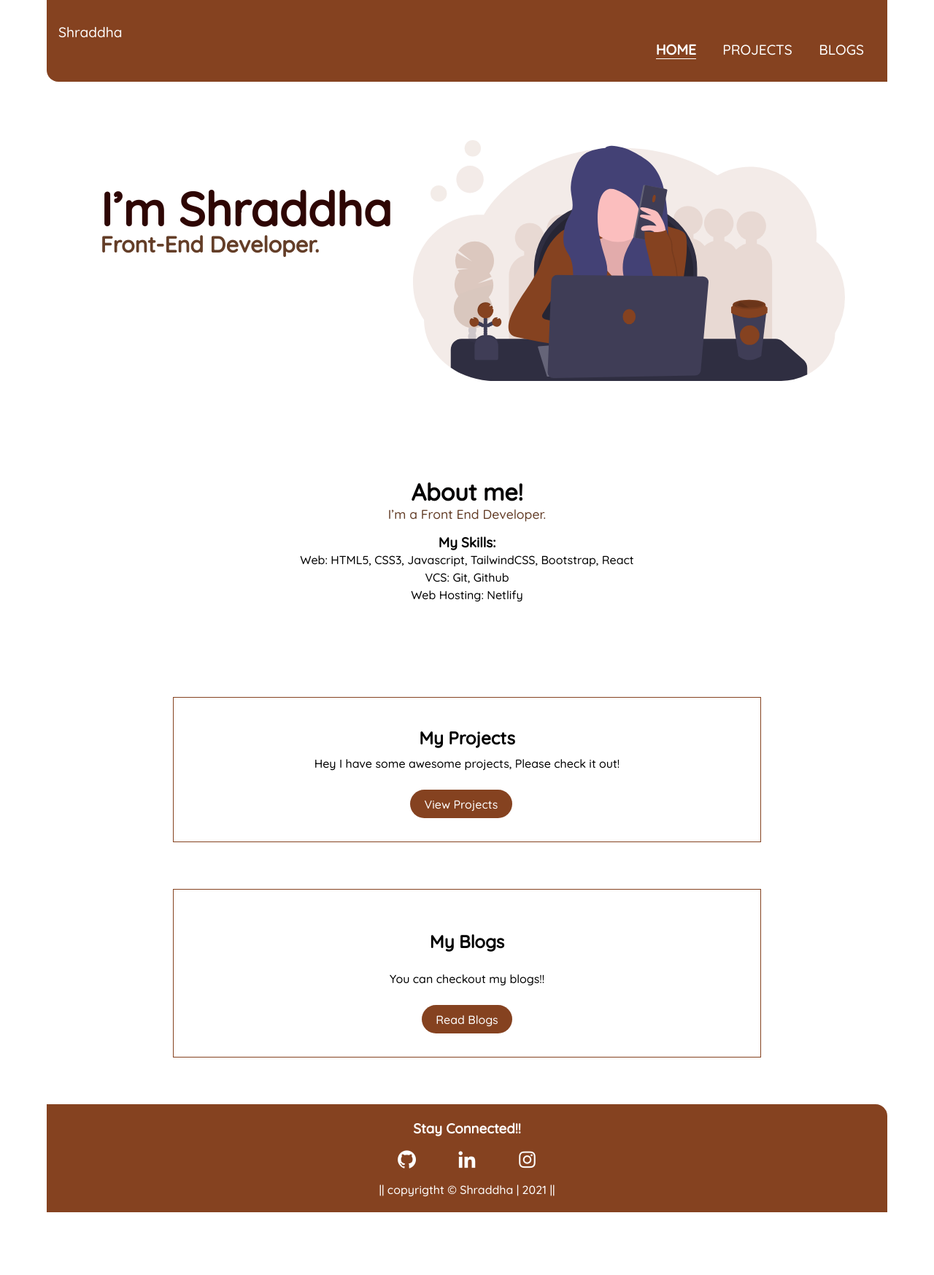
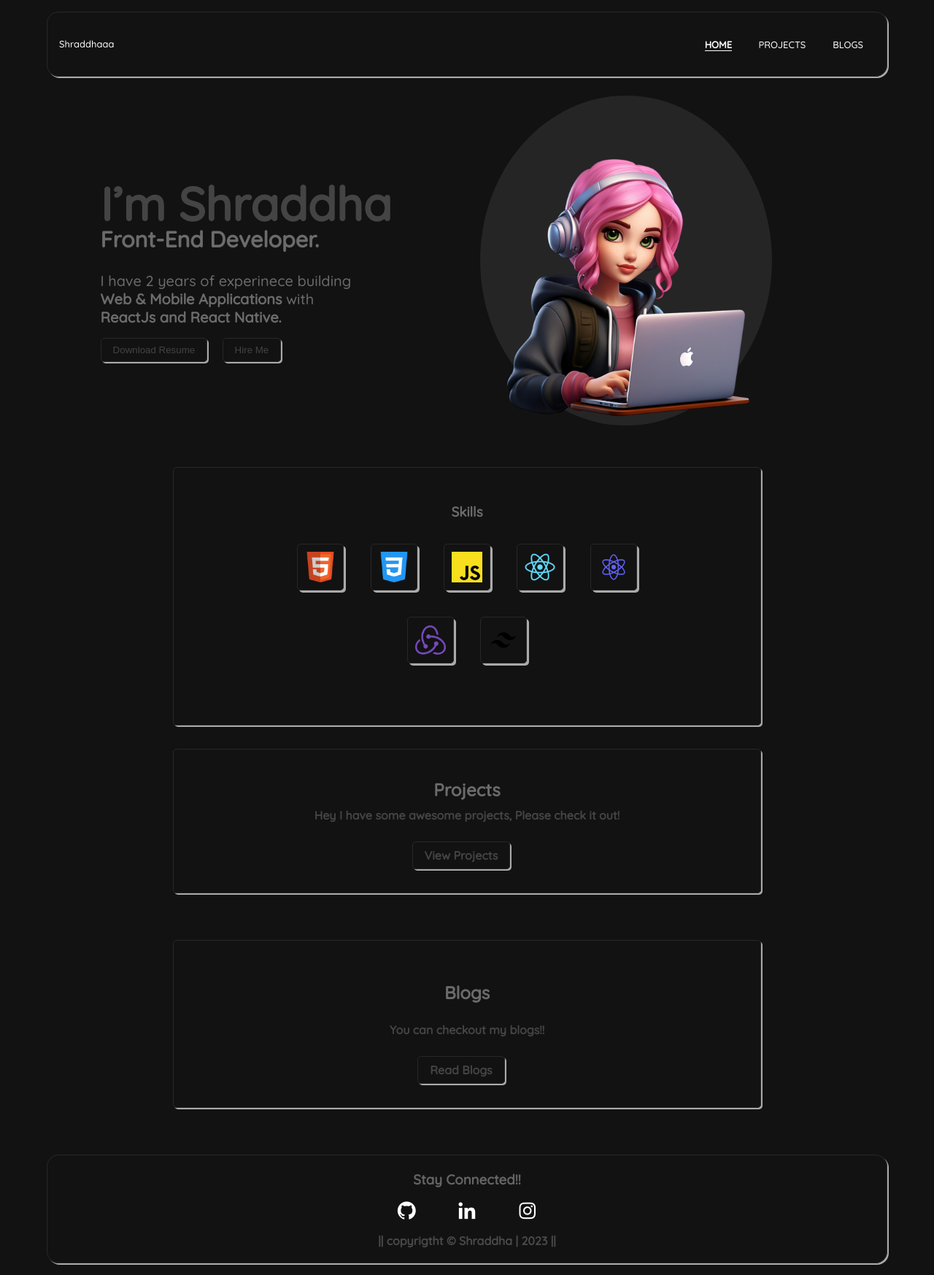
Before and after one commit to shraddha15-creator/shraddhaMuley-site, a plain HTML site: page index.html in a window 1280 px wide. Shown: the whole page at 73% size. Before the commit the page ends 1661 px from the top, so only its background shows below. Drawn offline with nearby package versions, Linux system fonts and the light colour scheme.

Commit message:
revamped with new UI

```diff
--- a/index.html
+++ b/index.html
@@ -7,6 +7,7 @@
     <title>Home | Shraddha's Portfolio</title>
     <link rel="stylesheet" href="./styles/styles.css">
     <link rel="stylesheet" href="./styles/web.css">
+    <link rel="stylesheet" href="./styles/stepper.css">
     <link rel="projects" href="./project.html">
     <link rel="blogs" href="./blogs.html">
     <link rel=" icon" href="./images/favicon.ico" type="image/x-icon">
@@ -15,7 +16,7 @@
 </head>
 <body>
     <nav class="navbar">
-        <div><a class="brand-name" href="/">Shraddha</a></div>
+        <div><a class="brand-name" href="/">Shraddhaaa</a></div>
         <ul class="list-unordered">
             <li><a class="links active" href="/">HOME</a></li>
             <li><a class="links" href="./project.html">PROJECTS</a>
@@ -33,37 +34,53 @@
                 <h1>I’m Shraddha</h1>
                 <p> <strong>Front-End Developer. </strong>
                 </p>
+                <p class="text-small">I have 2 years of experinece building <strong>Web & Mobile Applications</strong> with <strong>ReactJs and React Native<strong>.</p>
+                <div>
+                    <button class="btn-download-resume" id="downloadButton">Download Resume</button>
+                    <button class="btn-hire-me" id="openGmailButton">Hire Me</button>
+                </div>
             </div>
-            <div class="model-sm">
-                <img src="./images/hero.svg" alt="home-banner">
+            <div class="hero-img-bg">
+                <div class="model-sm">
+                    <img src="./images/hero-image.png" alt="home-banner">
+                </div>
             </div>
         </header>
         <section class="about-me">
 
             <div class="about-me-text">
-                <h1>About me!</h1>
-                <p>I’m a Front End Developer.
+                <!-- <h1>About me!</h1>
+                <p>I’m a Front End Developer.  -->
 
 
-                <h3>My Skills:</h3>
-                <ul>
-                    <li>Web: HTML5, CSS3, Javascript, TailwindCSS, Bootstrap, React</li>
+                <h3>Skills</h3>
+                <div class="skills-container">
+                    <img src="./images/html.png" alt="html" class="skill-icon">
+                    <img src="./images/css.png" alt="html" class="skill-icon">
+                    <img src="./images/javascript.png" alt="html" class="skill-icon">
+                    <img src="./images/react.png" alt="html" class="skill-icon">
+                    <img src="./images/react-native.png" alt="html" class="skill-icon">
+                    <img src="./images/redux.png" alt="html" class="skill-icon">
+                    <img src="./images/tailwind-css.png" alt="html" class="skill-icon">
+                </div>
+                <!-- <ul>
+                    <li>Web: HTML5, CSS3, Javascript, React JS, React Native, Redux, React Router, Tailwind CSS</li>
                     <li>VCS: Git, Github</li>
                     <li>Web Hosting: Netlify</li>
-                </ul>
+                </ul> -->
             </div>
         </section>
 
         <section class="section projects">
-            <h2>My Projects</h2>
+            <h2>Projects</h2>
             <p>Hey I have some awesome projects, Please check it out!</p>
-            <a class="links link-primary" href="./project.html">View Projects</a>
+            <a class="btn-view-projects" href="./project.html">View Projects</a>
         </section>
 
         <section class="section blogs">
-            <h2>My Blogs</h2>
+            <h2>Blogs</h2>
             <p>You can checkout my blogs!!</p>
-            <a class="links link-primary" href="./blogs.html">Read Blogs</a>
+            <a class="btn-view-blogs" href="./blogs.html">Read Blogs</a>
         </section>
     </main>
 
@@ -86,7 +103,8 @@
                 </a>
             </li>
         </ul>
-        <p> || copyrigtht © Shraddha | 2021 ||</p>
+        <p> || copyrigtht © Shraddha | 2023 ||</p>
     </footer>
+    <script src="./index.js"></script>
 </body>
 </html>
--- /dev/null
+++ b/index.js
@@ -0,0 +1,24 @@
+document
+	.getElementById("downloadButton")
+	.addEventListener("click", function () {
+		var resumeUrl =
+			"https://drive.google.com/file/d/10Dkoqb8G3lyDRDfIomENxI4HmFDk51oL/view?usp=drive_link"; // Replace with the actual file URL
+
+		// Open the resume download link in a new tab
+		window.open(resumeUrl, "_blank");
+	});
+
+// JavaScript to open Gmail on button click
+document
+	.getElementById("openGmailButton")
+	.addEventListener("click", function () {
+		var recipient = "shraddhamuley2@gmail.com"; // Your email address
+
+		// Create the Gmail compose URL
+		var gmailComposeUrl =
+			"https://mail.google.com/mail/?view=cm&fs=1&to=" +
+			encodeURIComponent(recipient);
+
+		// Open the Gmail compose window in a new tab or window
+		window.open(gmailComposeUrl, "_blank");
+	});
--- a/styles/styles.css
+++ b/styles/styles.css
@@ -2,6 +2,7 @@
 
 body {
     font-family: 'Quicksand', sans-serif;
+    background-color: #121212;
 }
 
 :root {
@@ -13,6 +14,7 @@ body {
 hr {
     margin: 2rem 0rem;
 }
+
 
 .container {
     margin: auto;
@@ -54,10 +56,15 @@ hr {
 }
 
 .navbar {
-    background-color: var(--primary-color);
+    display: flex;
+    justify-content: space-between;
+    /* background-color: var(--primary-color); */
+    border: 1px solid #282828;
+    box-shadow: 2px 2px 0px #aaa;
     color: var(--button-text-color);
     padding: 2rem 1rem;
-    border-bottom-left-radius: 1rem;
+    margin-top: 1rem;
+    border-radius: 1rem;
 }
 
 .active {
@@ -76,7 +83,7 @@ hr {
 
 .navbar a {
     color: var(--button-text-color);
-    font-size: larger;
+    font-size: small;
 }
 
 /*  header  */
@@ -109,6 +116,20 @@ hr {
     transition: 0.5s ease;
 }
 
+.skills-container{
+    margin-top: 1rem;
+}
+
+.skill-icon{
+    width: 4rem;
+    height: 4rem;
+    margin: 1rem;
+    border: 1px solid #282828;
+    border-radius: 5px;
+    box-shadow: 3px 3px 0px #aaa;
+    padding: 10px;
+}
+
 
 /* * footer  */
 
@@ -127,14 +148,20 @@ hr {
 
 
 .footer {
-    background-color: var(--primary-color);
+    /* background-color: var(--primary-color); */
     padding: 1.3rem;
     text-align: center;
-    border-top-right-radius: 1rem;
+    border: 1px solid #282828;
+    box-shadow: 2px 2px 0px #aaa;
+    color: var(--button-text-color);
+    /* padding: 2rem 1rem; */
+    margin-bottom: 1rem;
+    border-radius: 1rem;
+    /* border-top-right-radius: 1rem; */
 }
 
 .footer h3 {
-    color: #ffffff;
+    color: #646464;
 }
 
 .footer-list li {
@@ -144,12 +171,12 @@ hr {
 
 #mark{
     display: inline;
-    border: 1px solid #206385;
+    border: 1px solid #9a24d5;
     width: 50%;
     color: white;
     padding: 0.3rem 0.5rem;
     border-radius: 0.2rem;
-    background-color: #206385;
+    background-color: #9a24d5;
     font-size: 0.6rem;
     margin-top: 4rem;
 }
--- a/styles/web.css
+++ b/styles/web.css
@@ -42,14 +42,20 @@ body {
 
 .main-text h1 {
     font-size: 4rem;
-    color: #2e0604;
+    color: #444444;
     line-height: 60px;
     text-align: left;
 }
 
 .main-text p {
-    color: #643e28;
+    color: #6b6b6b;
     font-size: 1.9rem;
+}
+
+.main-text .text-small{
+    font-size:20px;
+    margin-top: 25px;
+    width: 70%;
 }
 
 .model-1 {
@@ -68,8 +74,37 @@ body {
     width: 100%;
     /* height: 100%; */
     height: auto;
-    max-width: 700px;
+    max-width: 500px;
     margin-top: 4rem;
+}
+
+.hero-img-bg{
+    position: relative;
+    background: rgb(37, 37, 37);
+    width: 80%;
+    height: 90%;
+    border-radius: 100%;
+    margin-top: 10px;
+}
+
+.btn-download-resume, .btn-hire-me, .btn-view-projects, .btn-view-blogs, .btn-view-blog{
+    background-color: transparent;
+    border: 1px solid #282828;
+    padding: 0.5rem 1rem;
+    border-radius: 5px;
+    box-shadow: 2px 2px 0px #aaa;
+    margin-top: 1rem;
+    color: #444444;
+    cursor: pointer;
+    margin-right: 1rem;
+}
+
+.btn-download-resume:hover, .btn-hire-me:hover, .btn-view-projects:hover, .btn-view-blogs:hover, .btn-view-blog:hover{
+    background-color: #44444420;
+}
+
+.btn-view-blog{
+    border: 1px solid #282828;
 }
 
 
@@ -78,33 +113,35 @@ body {
 .about-me {
     display: flex;
     margin: auto;
-    max-width: 90%;
-    margin-top: 4rem;
+    max-width: 70%;
+    border-radius: 5px;
+    /* margin-top: 4rem; */
     margin-bottom: 1rem;
+    border: 1px solid #282828;
+    box-shadow: 2px 2px 0px #aaa;
 }
 
 .about-me-text {
     flex: 50%;
-
-    padding: 3rem;
+    /* padding: 3rem; */
     margin: auto;
     max-width: 70%;
     text-align: center;
     margin-bottom: 4rem;
     margin-top: 2rem;
-    padding: 2rem;
+    /* padding: 2rem; */
 }
 
-.about-me-text p {
+.about-me-text p, ul>li {
     font-size: 1.1rem;
-    color: #643e28;
+    color: #444444;
     line-height: 1.3rem;
     /* margin: 0rem 0rem 0.625rem 0rem; */
 }
 
-.about-me-text h1 {
-    font-size: 2rem;
-    color: #020000;
+.about-me-text h1, h3 {
+    /* font-size: 2rem; */
+    color: #6b6b6b;
     /* margin: 0rem 0rem 0.625rem 0rem; */
 }
 
@@ -137,16 +174,21 @@ body {
     text-align: center;
     margin-bottom: 4rem;
     margin-top: 2rem;
-    border: 1px solid var(--primary-color);
+    /* border: 1px solid var(--primary-color); */
+    border: 1px solid #282828;
+    box-shadow: 2px 2px 0px #aaa;
+    border-radius: 5px;
     padding: 2rem;
 }
 
 .projects h2 {
     margin: 0.5rem;
+    color: #6b6b6b;
 }
 
 .projects p {
     line-height: 1.5rem;
+    color: #444444;
     /* margin-bottom: 2rem; */
 }
 
@@ -165,16 +207,21 @@ body {
     text-align: center;
     margin-bottom: 4rem;
     margin-top: 2rem;
-    border: 1px solid var(--primary-color);
+    /* border: 1px solid var(--primary-color); */
+    border: 1px solid #282828;
+    border-radius: 5px;
+    box-shadow: 2px 2px 0px #aaa;
     padding: 2rem;
 }
 
 .blogs h2 {
     margin: 1.5rem;
+    color: #6b6b6b;
 }
 
 .blogs p {
     line-height: 1.5rem;
+    color: #444444;
 }
 
 .blogs a {
@@ -192,7 +239,7 @@ footer i {
 }
 
 footer p {
-    color: #ffffff;
+    color: #494949;
 }
 
 footer span {
@@ -220,6 +267,7 @@ footer span {
         display: block;
         margin-top: 0;
         margin-bottom: 0;
+
     }
     .about-me-text {
         padding: 0;
```
Also changed, not shown: blogs.html (+3 -4 lines), project.html (+85 -59 lines), images/css.png (added), images/hero-image.png (added), images/html.png (added), images/javascript.png (added), images/react-native.png (added), images/react.png (added), images/redux.png (added), images/tailwind-css.png (added).
